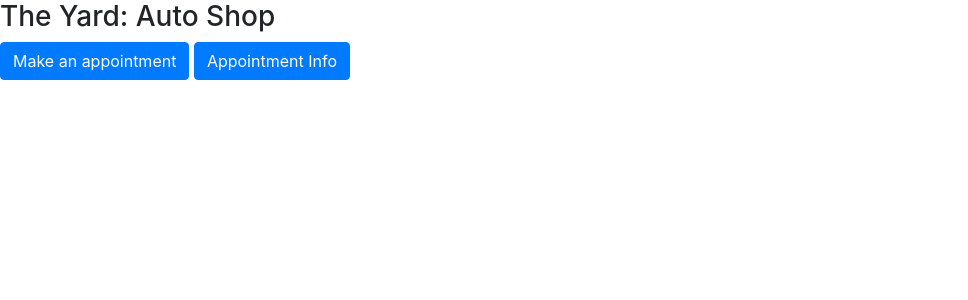
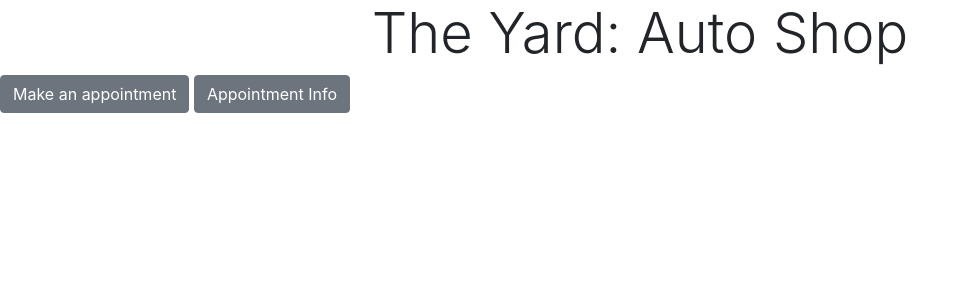
Before and after one commit to athicus/Flask_Project2, a Flask app: page / in a window 1280 px wide. Shown: the top 300 px of the page, without its empty margins (0-968 px from the left). Run offline with Flask 3, Linux system fonts and the light colour scheme; some libraries are stand-ins or nearby versions.

Commit message:
Update home.htm

```diff
--- a/templates/home.htm
+++ b/templates/home.htm
@@ -10,10 +10,12 @@
 
 <body>
     <title>The Yard: Auto Shop</title>
-    <h3 class="display-5">The Yard: Auto Shop</h3>
+    <div class="text-center">
+        <h3 class="display-4">The Yard: Auto Shop</h3>
+    </div>
     <p>
-        <a href="/register" class="btn btn-primary">Make an appointment</a>
-        <a href="/info" class="btn btn-primary">Appointment Info</a>
+        <a href="/register" class="btn btn-secondary">Make an appointment</a>
+        <a href="/info" class="btn btn-secondary">Appointment Info</a>
     </p>
 </body>
 
```
